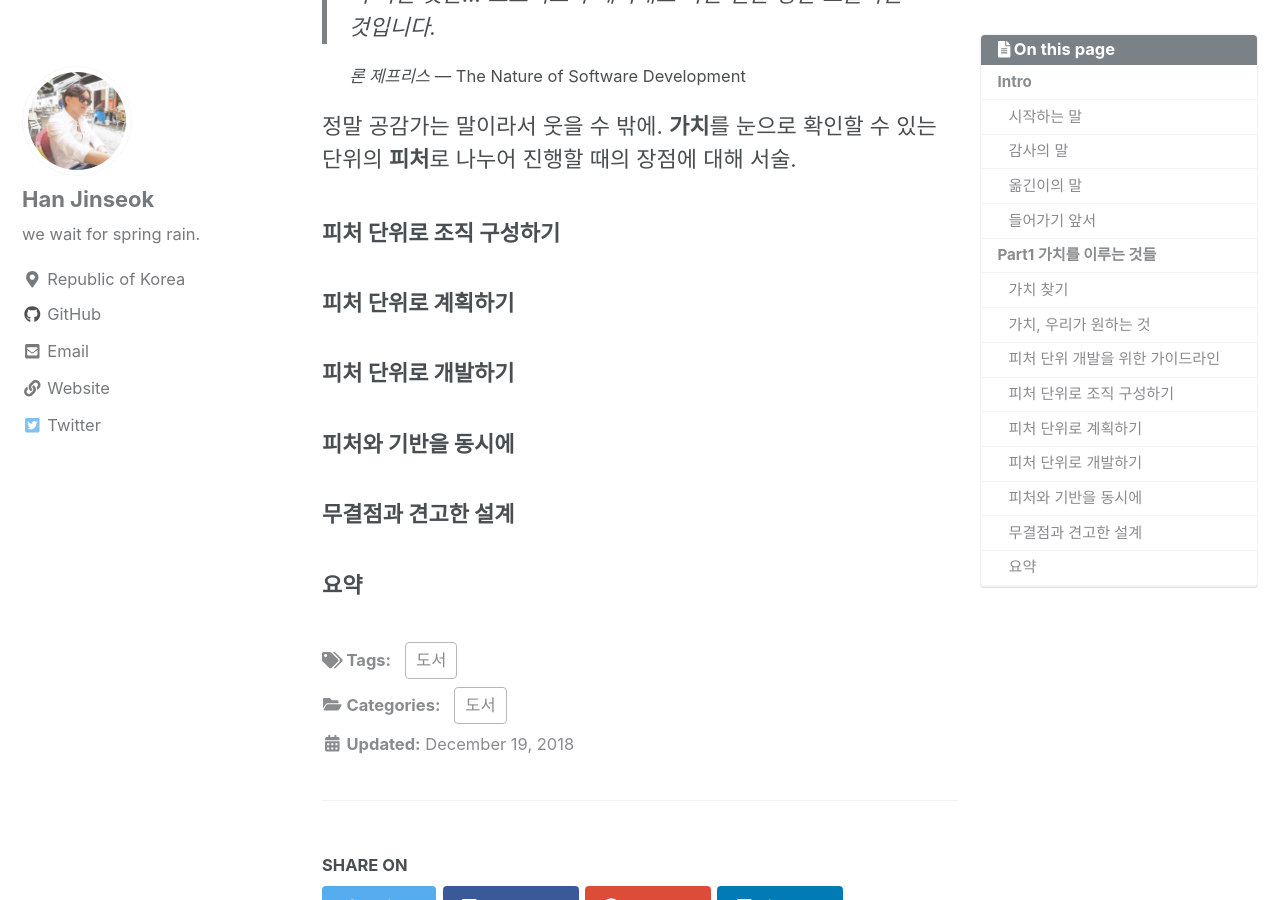
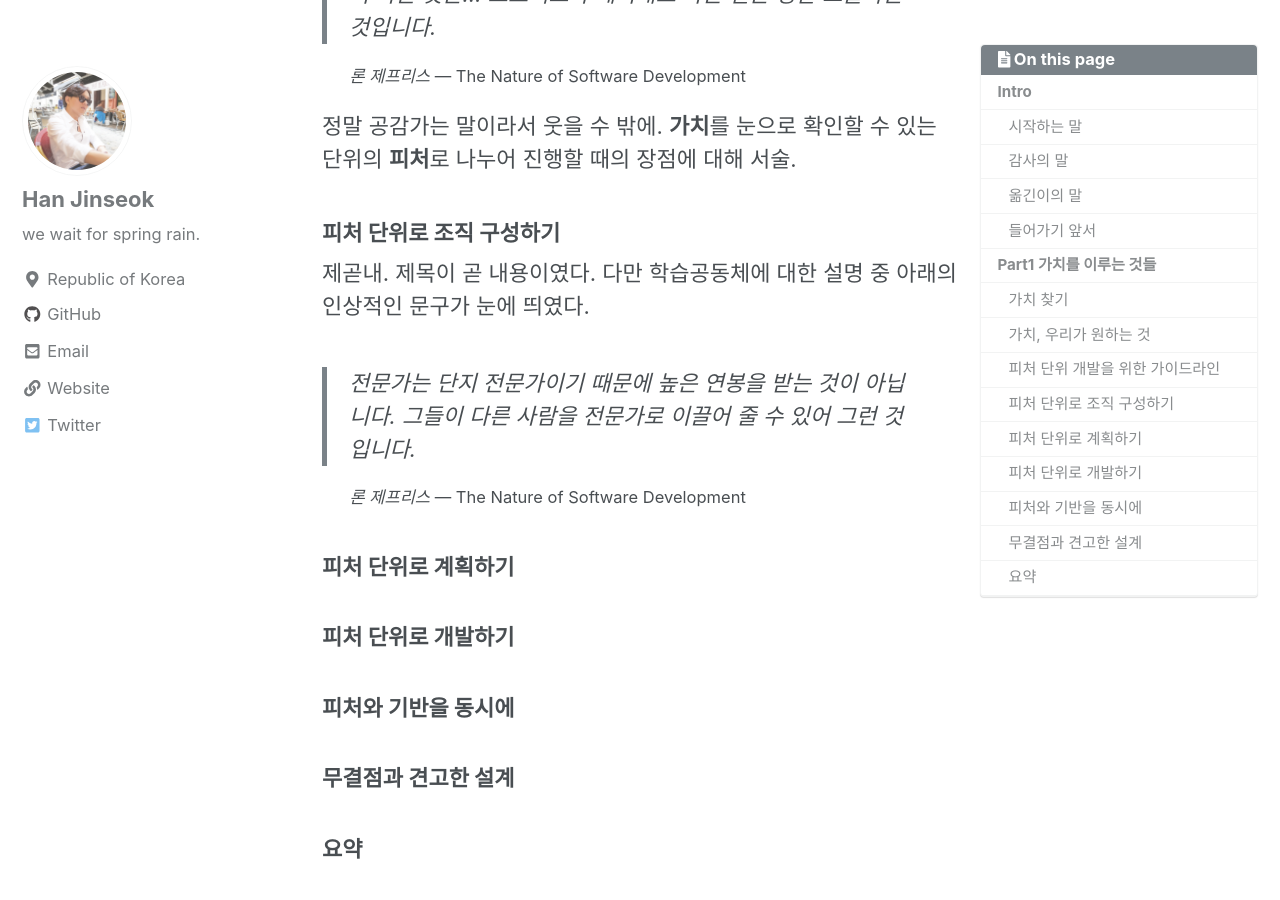
Before and after one commit to moregorenine/moregorenine.github.io, a Jekyll site: the page built from _posts/read/2018-12-19-The-Nature-of-Software-Development.md, in a window 1280 px wide and 900 px high, scrolled down 2659 px. Built offline with Jekyll 4.4.1, drawn with Linux system fonts in a browser that asks for light colours; nearby versions of some CDN libraries; comment, search, counter and statistics services are not loaded; a style sheet for code colours, icons or effects is not loaded.

Commit message:
Update 2018-12-19-The-Nature-of-Software-Development.md

```diff
--- a/_posts/read/2018-12-19-The-Nature-of-Software-Development.md
+++ b/_posts/read/2018-12-19-The-Nature-of-Software-Development.md
@@ -69,6 +69,12 @@ toc_sticky: true
 정말 공감가는 말이라서 웃을 수 밖에. **가치**를 눈으로 확인할 수 있는 단위의 **피처**로 나누어 진행할 때의 장점에 대해 서술.
 
 ### 피처 단위로 조직 구성하기
+제곧내. 제목이 곧 내용이였다. 다만 학습공동체에 대한 설명 중 아래의 인상적인 문구가 눈에 띄였다.
+
+> 전문가는 단지 전문가이기 때문에 높은 연봉을 받는 것이 아닙니다. 그들이 다른 사람을 전문가로 이끌어 줄 수 있어 그런 것입니다.
+
+<cite>론 제프리스</cite> --- The Nature of Software Development
+{: .small}
 
 ### 피처 단위로 계획하기
 
```
